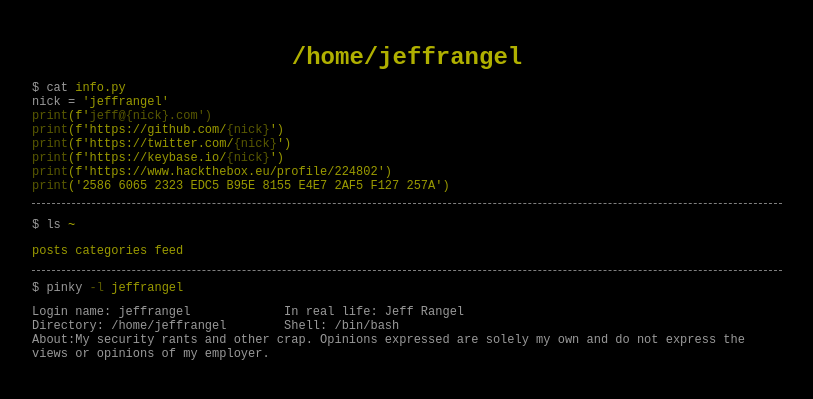
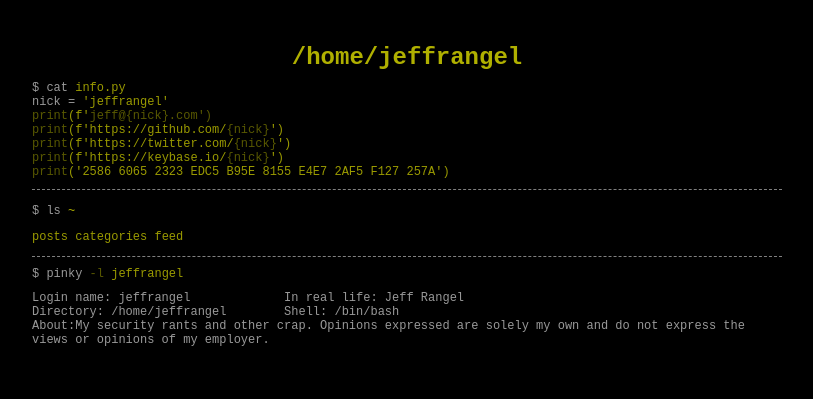
Before and after one commit to jeffrangel/jeffrangel.github.io, a Jekyll site: the page built from index.md, in a window 1280 px wide. Shown: the top 399 px of the page, without its empty margins (233-1046 px from the left). Built offline with Jekyll 4.4.1, drawn with Linux system fonts in a browser that asks for light colours.

Commit message:
Update header.html

```diff
--- a/_includes/header.html
+++ b/_includes/header.html
@@ -18,9 +18,6 @@
     <span class="reserved">print</span><a href="https://keybase.io/jeffrangel" target="_blank"><span class="string">(f'https://keybase.io/<span class="reserved">{nick}</span>')</span></a>
     </p>
     <p>
-    <span class="reserved">print</span><a href="https://www.hackthebox.eu/profile/224802" target="_blank"><span class="string">(f'https://www.hackthebox.eu/profile/224802')</span></a>
-    </p>
-    <p>
     <span class="reserved">print<a href="{{ site.url }}/pubkey/"><span class="string">('{{ site.fingerprint_key }}')</span></a>
     </p>
   </div>
```
